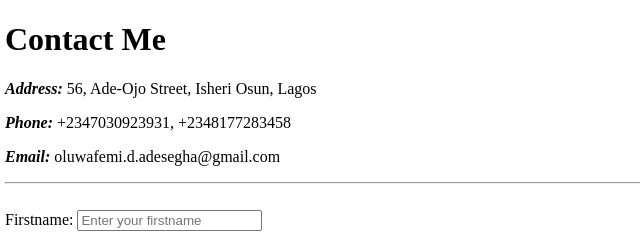
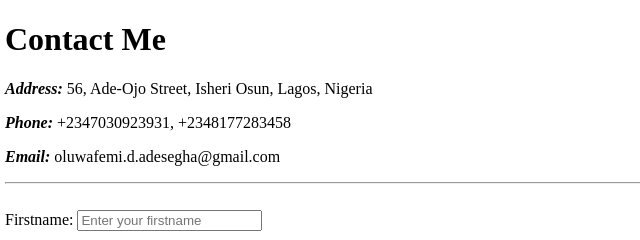
Before and after one commit to OluwafemiAdesegha/cv, a plain HTML site: page contact.html in a window 1280 px wide. Shown: the top 240 px of the page, 3-643 px from the left. Drawn offline with Linux system fonts and the light colour scheme.

Commit message:
Update contact.html

```diff
--- a/contact.html
+++ b/contact.html
@@ -10,7 +10,7 @@
 		<h1>Contact Me</h1>
 		<p>
 			<strong> <em>Address: </em></strong> 56, Ade-Ojo Street, Isheri Osun,
-			Lagos
+			Lagos, Nigeria
 		</p>
 		<p>
 			<strong> <em>Phone: </em></strong> +2347030923931, +2348177283458
```
